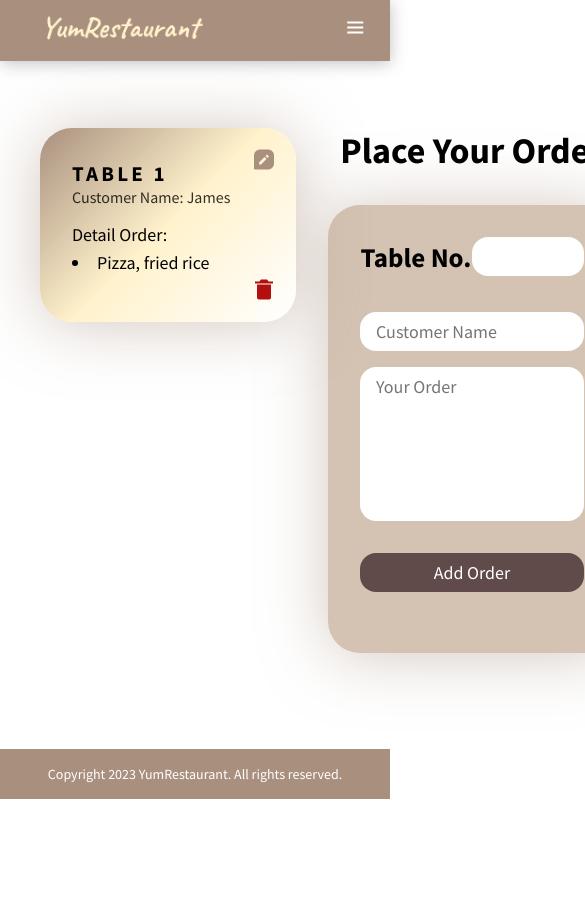
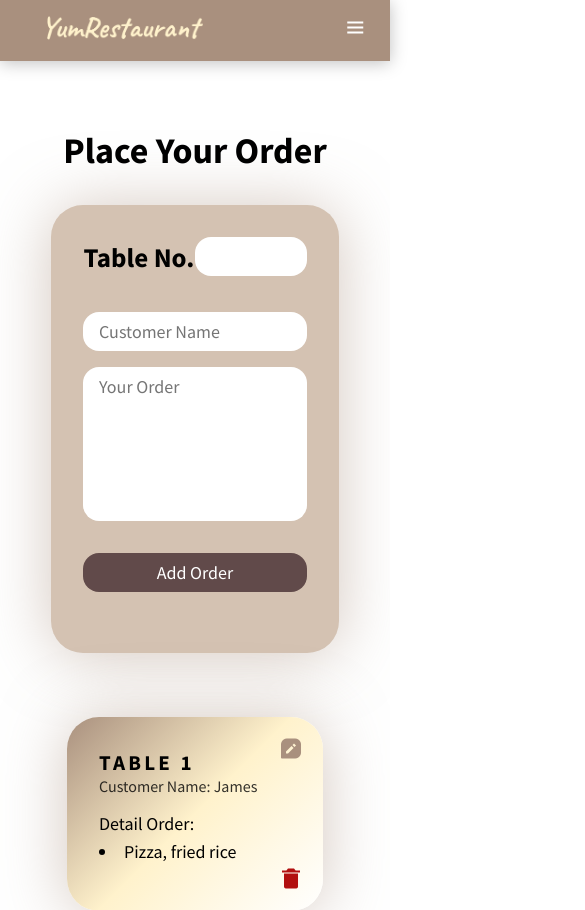
Before and after one commit to wardahnabilah/YumRestaurant-ReactCRUD, a React (Create React App) app: page / in a window 390 px wide. Shown: the top 910 px of the page, 585 px wide, since content can reach past the window. Before the commit the page ends 844 px from the top, so only its background shows below. Built offline with nearby package versions, Linux system fonts and the light colour scheme.

Commit message:
Add responsiveness

```diff
--- a/src/App.css
+++ b/src/App.css
@@ -2,11 +2,37 @@
     padding: 8rem 2.5rem 4rem;
     display: grid;
     grid-auto-flow: column;
+    grid-template-columns: 1fr 2fr 1fr;
     gap: 2rem;
-    grid-template-columns: 1fr 2fr 1fr;
+    justify-content: center;
 }
 
 .container--order {
     grid-column: 2;
     grid-row: 1 / -4;
 }
+
+@media(max-width: 900px) {
+    .main__container {
+        grid-template-columns: 1fr;
+    }
+
+    .container--order {
+        grid-column: 1 / 3;
+    }
+
+    .container--filled {
+        grid-column: 1 / 3;
+    }
+}
+
+@media(min-width: 900px) and (max-width: 1200px) {
+    .main__container {
+        grid-template-columns: 1fr 1fr;
+        grid-auto-flow: row;
+    }
+
+    .container--order {
+        grid-column: 1 / 3;
+    }
+}
--- a/src/components/OrderFilled.css
+++ b/src/components/OrderFilled.css
@@ -1,5 +1,6 @@
 .container--filled {
     height: auto;
+    margin-inline: auto;
 }
 
 .form--filled {
```
